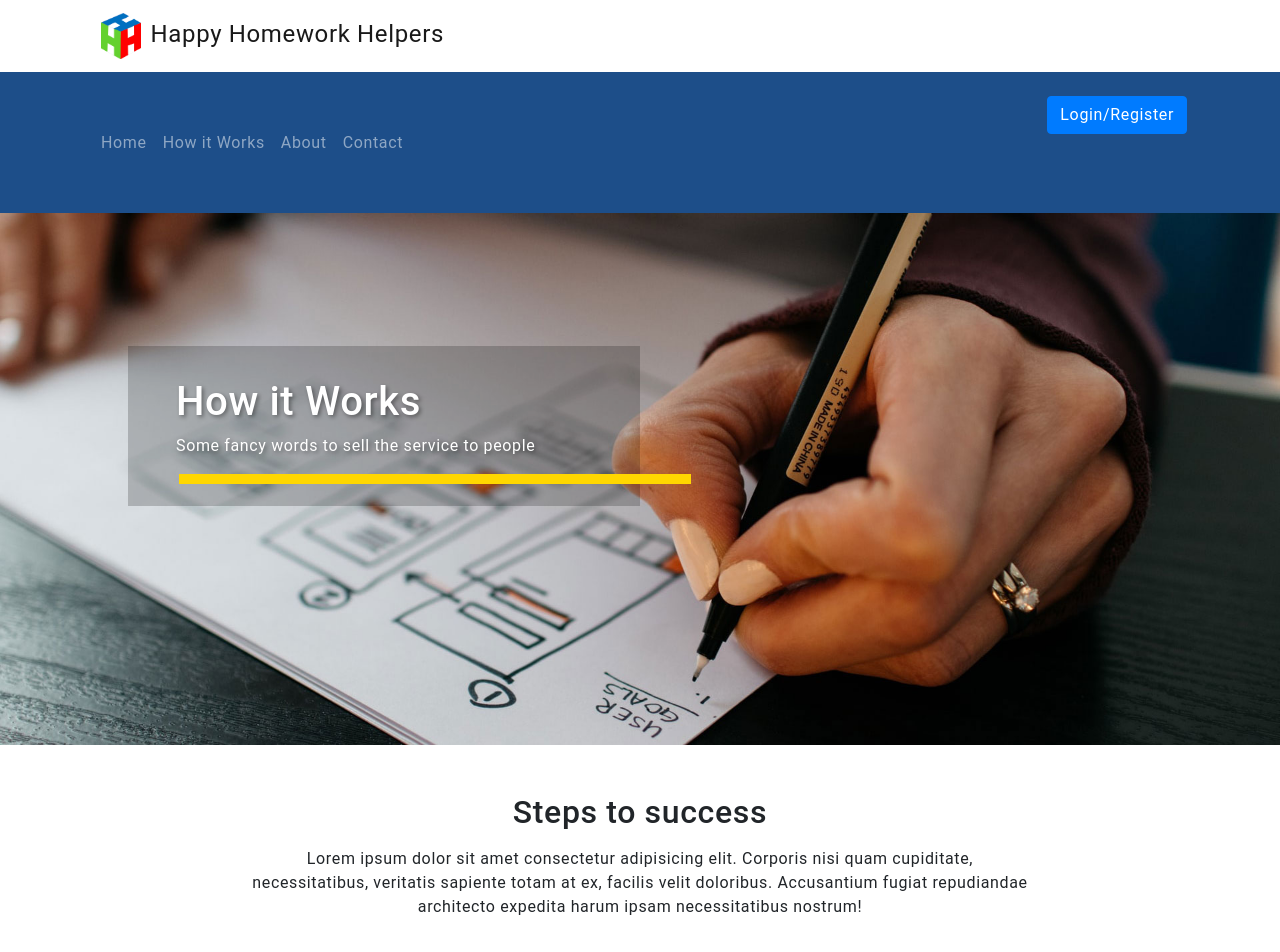
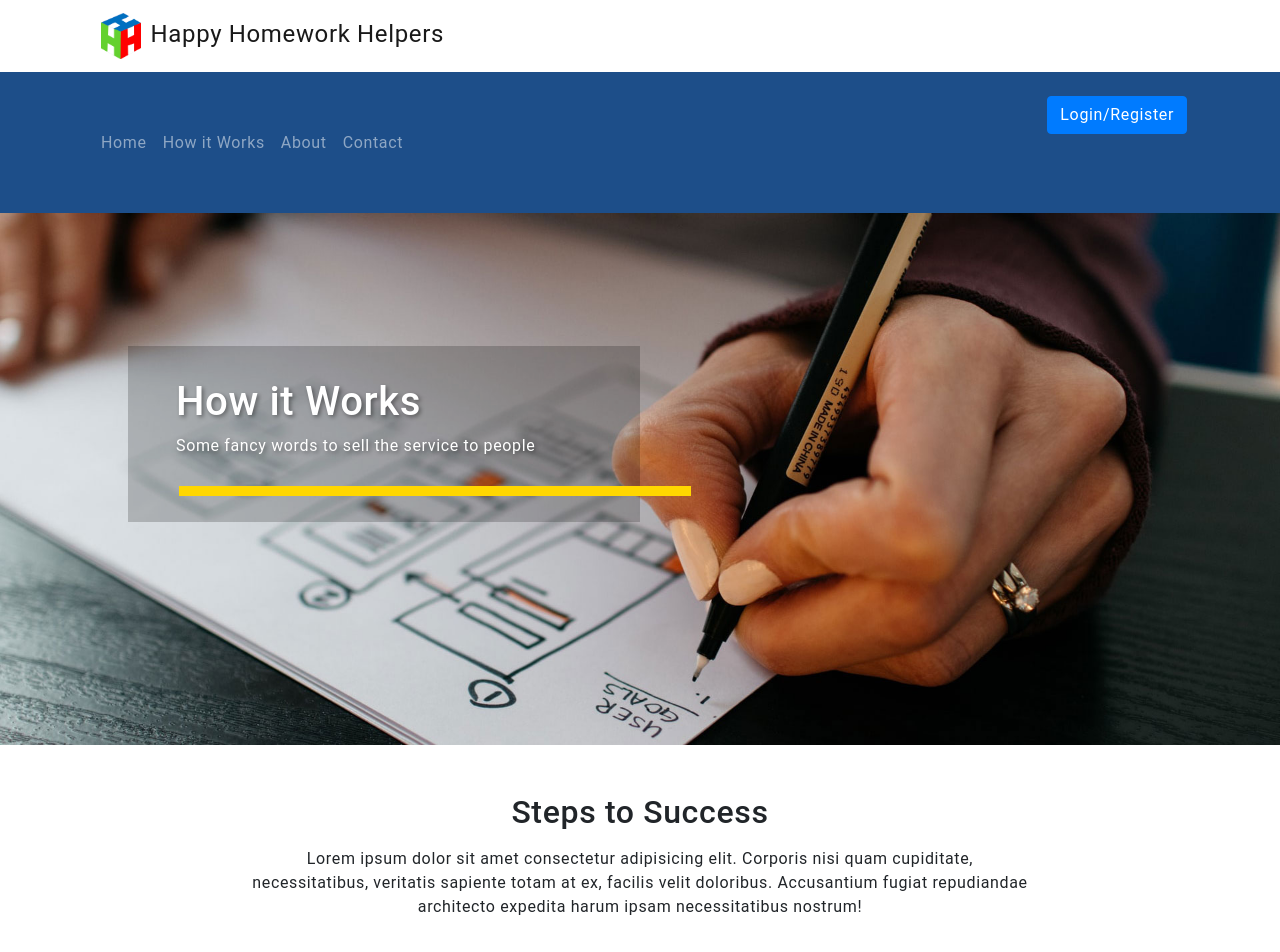
Before and after one commit to ITM4900-Team-4-Senior-Project/senior-project, a React (Create React App) app in the folder client/: page /how-it-works in a window 1280 px wide. Shown: the top 952 px of the page. Built offline with nearby package versions, Linux system fonts and the light colour scheme.

Commit message:
Updating Hero component styles

```diff
--- a/client/src/components/Hero/hero.css
+++ b/client/src/components/Hero/hero.css
@@ -11,7 +11,7 @@
   top: 10%;
   left: 10%;
   min-width: 80%;
-  padding: 2rem 3rem;
+  padding: 2rem 3rem 3rem;
   color: #fff;
   background: rgba(0,0,0,.2);
   text-shadow: 2px 2px 4px rgba(0,0,0,.4);
@@ -23,6 +23,7 @@
   width: 100%;
   border-bottom: 10px solid gold;
   left: 0;
+  bottom: 15%;
 }
 
 @media screen and (min-width: 768px) {
--- a/client/src/pages/how-it-works.js
+++ b/client/src/pages/how-it-works.js
@@ -16,7 +16,7 @@ const HowItWorks = () => {
 
         <div className="row mt-5">
           <div className="col">
-            <h2 className="mb-3">Steps to success</h2>
+            <h2 className="mb-3">Steps to Success</h2>
             <p>Lorem ipsum dolor sit amet consectetur adipisicing elit. Corporis nisi quam cupiditate, necessitatibus, veritatis sapiente totam at ex, facilis velit doloribus. Accusantium fugiat repudiandae architecto expedita harum ipsam necessitatibus nostrum!</p>
           </div>
         </div>
```
